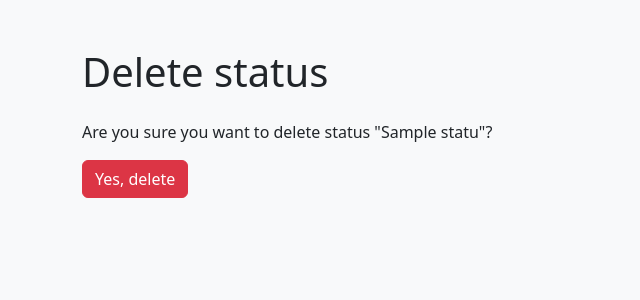
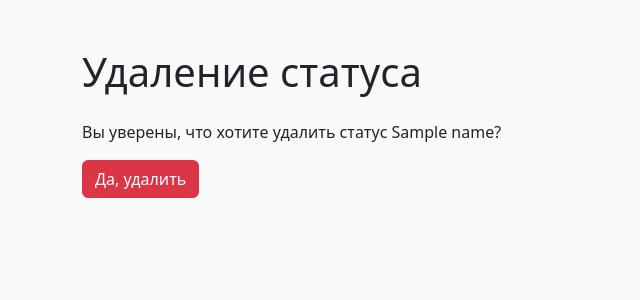
Before and after one commit to maxjamchuk/python-project-52, a Django app: template task_manager/templates/statuses/delete.html in a window 1280 px wide. Shown: the part 56-356 px from the top of the page, without its empty margins (0-640 px from the left). Run offline with Django 5.2, Linux system fonts and the light colour scheme; tables that the repository leaves empty hold one stand-in row (values such as "Sample post"); the template is opened without the code that fills it: values that come from a table or form of the project are taken from there, most other values are stand-ins (such as "Sample title", 1, 10 or a date in 2020); some libraries are stand-ins or nearby versions.

Commit message:
Section 31

```diff
--- a/task_manager/templates/statuses/delete.html
+++ b/task_manager/templates/statuses/delete.html
@@ -1,21 +1,16 @@
 {% extends "base.html" %}
-{% load i18n %}
 
-{% block title %}{% trans "Delete status" %}{% endblock %}
+{% block title %}Удаление статуса{% endblock %}
 
 {% block content %}
-  <h1 class="mb-4">{% trans "Delete status" %}</h1>
+  <h1 class="mb-4">Удаление статуса</h1>
 
-  <p>
-    {% blocktrans with name=object.name %}
-      Are you sure you want to delete status "{{ name }}"?
-    {% endblocktrans %}
-  </p>
+  <p>Вы уверены, что хотите удалить статус {{ name }}?</p>
 
   <form method="post">
     {% csrf_token %}
     <button type="submit" class="btn btn-danger">
-      {% trans "Yes, delete" %}
+      Да, удалить
     </button>
   </form>
 {% endblock %}
```
